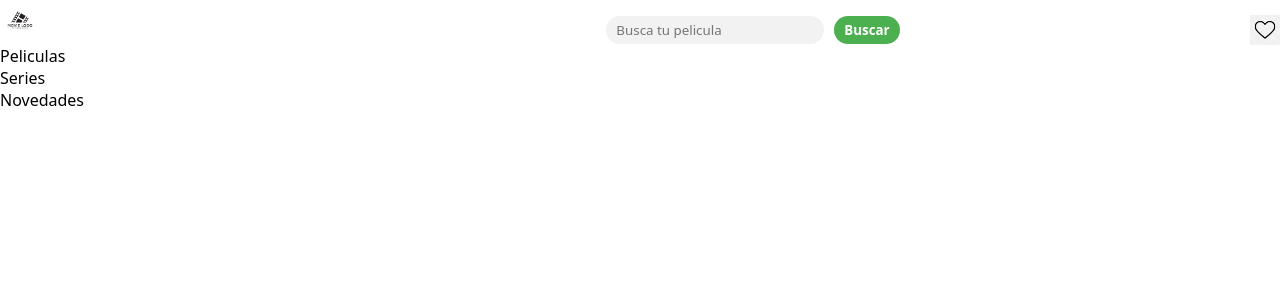
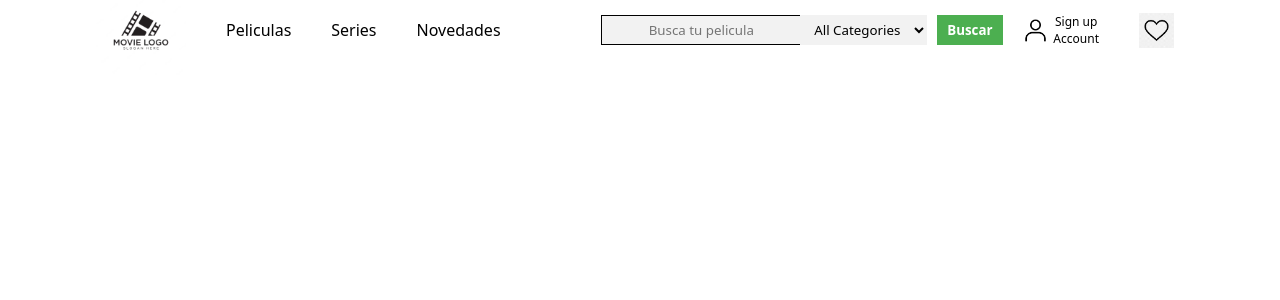
Before and after one commit to tmsbenitez/movie-store, a React (Vite) app: page / in a window 1280 px wide. Shown: the top 300 px of the page. Built offline with nearby package versions, Linux system fonts and the light colour scheme.

Commit message:
Cambios a Header

```diff
--- a/src/Components/Header.jsx
+++ b/src/Components/Header.jsx
@@ -2,127 +2,158 @@ import styled from 'styled-components'
 import React from 'react'
 import movieLogo from '../assets/movie-logo.avif'
 import heart from '../assets/heart-logo.png'
+import person from '../assets/person-logo.png'
 
 const HeaderWrapper = styled.header`
   display: flex;
   justify-content: space-between;
   align-items: center;
   height: 60px;
+  padding-left: 6rem;
+  padding-right: 6rem;
 `
 
 const Logo = styled.img`
-  height: 40px;
+  height: 90px;
   margin-right: 10px;
+`
+
+const Icon = styled.img`
+  height: 35px;
+  background: white;
+`
+
+const LeftContainer = styled.div`
+  display: flex;
+  align-items: center;
+  gap: 20px;
 `
 
 const SearchContainer = styled.div`
   display: flex;
   align-items: center;
-  gap: 10px;
-  input {
+  gap: 0px;
+  width: 30%;
+
+  select {
+
     border: none;
     padding: 5px 10px;
-    border-radius: 20px;
     background-color: #f2f2f2;
+    height: 30px;
+    width: fit-content;
+
+  }
+  input {
+    border: 1px solid black;
+    border-right:none;
+    text-align: center;
+    padding: 0;
+    background-color: #f2f2f2;
+    flex: 1;
+    height: 30px;
   }
   button {
+
     border: none;
     padding: 5px 10px;
-    border-radius: 20px;
     background-color: #4caf50;
     color: white;
     font-weight: bold;
     cursor: pointer;
+    height: 30px;
+    margin-left: 10px;
   }
 `
 
 const RightContainer = styled.div`
   display: flex;
   align-items: center;
-  gap: 10px;
-`
+  gap: 0;
+  margin-right: 10px;
 
-const Icon = styled.img`
-  height: 30px;
-`
-
-const LeftContainer = styled.div`
-  width: 20%;
-  flex-direction: column;
-  height: 100%;
-  gap: 0px;
-  margin: 0;
-  padding: 0;
 `
 
 const LinksContainer = styled.div`
+  display: none;
   position: absolute;
-  top: 60px;
-  left: 0;
-  display: none;
-  background-color: #fff;
+  top: 100%;
+  left: 11%;
+  background-color: white;
+  border: 1px solid black;
   padding: 10px;
-  border-radius: 5px;
+  z-index: 1;
 `
 
-const LinkWrapper = styled.div`
+const Link = styled.a`
   position: relative;
+  padding: 10px;
+  text-decoration: none;
+  color: black;
+
 
   &:hover ${LinksContainer} {
     display: block;
+    width: 80px;
   }
 `
 
-const Links = styled.div`
+const SignupContainer = styled.div`
   display: flex;
   flex-direction: column;
-  gap: 5px;
-  position: relative;
-
-  a {
-    text-decoration: none;
-    color: black;
-    font-weight: 500;
-  }
+  align-items: center;
+  gap: 0;
+  margin-right: 40px;
+  font-size: 12px; /* Añade esta propiedad */
 `
-
 export const Header = () => {
   return (
     <HeaderWrapper>
       <LeftContainer>
         <Logo src={movieLogo} alt='logo' />
-        <LinkWrapper>
-          <Links>
-            <a href='#'>Peliculas</a>
+        <Link href='#'>
+          Peliculas
           <LinksContainer>
-              <a href='#'>Popular</a>
-              <a href='#'>Proximamente</a>
-              <a href='#'>Mejor valoradas</a>
+            <div>Item 1</div>
+            <div>Item 2</div>
+            <div>Item 3</div>
           </LinksContainer>
-          </Links>
-          <Links>
-            <a href='#'>Series</a>
+        </Link>
+        <Link href='#'>
+          Series
           <LinksContainer>
-              <a href='#'>Nuevas</a>
-              <a href='#'>Mejor valoradas</a>
-              <a href='#'>Finalizadas</a>
+            <div>Item 1</div>
+            <div>Item 2</div>
+            <div>Item 3</div>
           </LinksContainer>
-          </Links>
-          <Links>
-            <a href='#'>Novedades</a>
+        </Link>
+        <Link href='#'>
+          Novedades
           <LinksContainer>
-              <a href='#'>Peliculas</a>
-              <a href='#'>Series</a>
-              <a href='#'>Documentales</a>
+            <div>Item 1</div>
+            <div>Item 2</div>
+            <div>Item 3</div>
           </LinksContainer>
-          </Links>
-        </LinkWrapper>
+        </Link>
       </LeftContainer>
       <SearchContainer>
         <input type='text' placeholder='Busca tu pelicula' />
+        <select name='category'>
+          <option value='all' defaultValue>All Categories</option>
+          <option value='action'>Action</option>
+          <option value='romance'>Romance</option>
+          <option value='drama'>Drama</option>
+        </select>
         <button>Buscar</button>
       </SearchContainer>
+
       <RightContainer>
+        <Icon src={person} alt='person' />
+        <SignupContainer>
+          <span>Sign up</span>
+          <span>Account</span>
+        </SignupContainer>
+
         <Icon src={heart} alt='wishlist' />
       </RightContainer>
     </HeaderWrapper>
--- a/src/Data/movies.js
+++ b/src/Data/movies.js
@@ -530,7 +530,7 @@ export const movies = [
     release: '13/12/2019',
     duration: 136,
     overview:
-      "A charismatic New York City jeweler always on the lookout for the next big score makes a series of high-stakes bets that could lead to the windfall of a lifetime. Howard must perform a precarious high-wire act, balancing business, family, and encroaching adversaries on all sides in his relentless pursuit of the ultimate win.",
+      'A charismatic New York City jeweler always on the lookout for the next big score makes a series of high-stakes bets that could lead to the windfall of a lifetime. Howard must perform a precarious high-wire act, balancing business, family, and encroaching adversaries on all sides in his relentless pursuit of the ultimate win.',
     images: [
       'https://www.themoviedb.org/t/p/w600_and_h900_bestv2/6XN1vxHc7kUSqNWtaQKN45J5x2v.jpg'
     ],
@@ -560,7 +560,7 @@ export const movies = [
     release: '17/07/2003',
     duration: 125,
     overview:
-      "A young girl, Chihiro, becomes trapped in a strange new world of spirits. When her parents undergo a mysterious transformation, she must call upon the courage she never knew she had to free her family.",
+      'A young girl, Chihiro, becomes trapped in a strange new world of spirits. When her parents undergo a mysterious transformation, she must call upon the courage she never knew she had to free her family.',
     images: [
       'https://www.themoviedb.org/t/p/w600_and_h900_bestv2/39wmItIWsg5sZMyRUHLkWBcuVCM.jpg'
     ],
@@ -612,5 +612,5 @@ export const movies = [
     userScore: 78,
     trailer: 'https://www.youtube.com/watch?v=NgsQ8mVkN8w',
     price: 7
-  },
+  }
 ]
--- a/src/index.css
+++ b/src/index.css
@@ -4,7 +4,3 @@
   box-sizing: border-box;
   font-family: system-ui, -apple-system, BlinkMacSystemFont, 'Segoe UI', Roboto, Oxygen, Ubuntu, Cantarell, 'Open Sans', 'Helvetica Neue', sans-serif;
 }
-
-body{
-  background-color: rgba(255, 255, 255, 0.822);
-}
```
Also changed, not shown: src/header.css (deleted, +0 -91 lines). Lines whose indentation alone changed are shown as unchanged.
